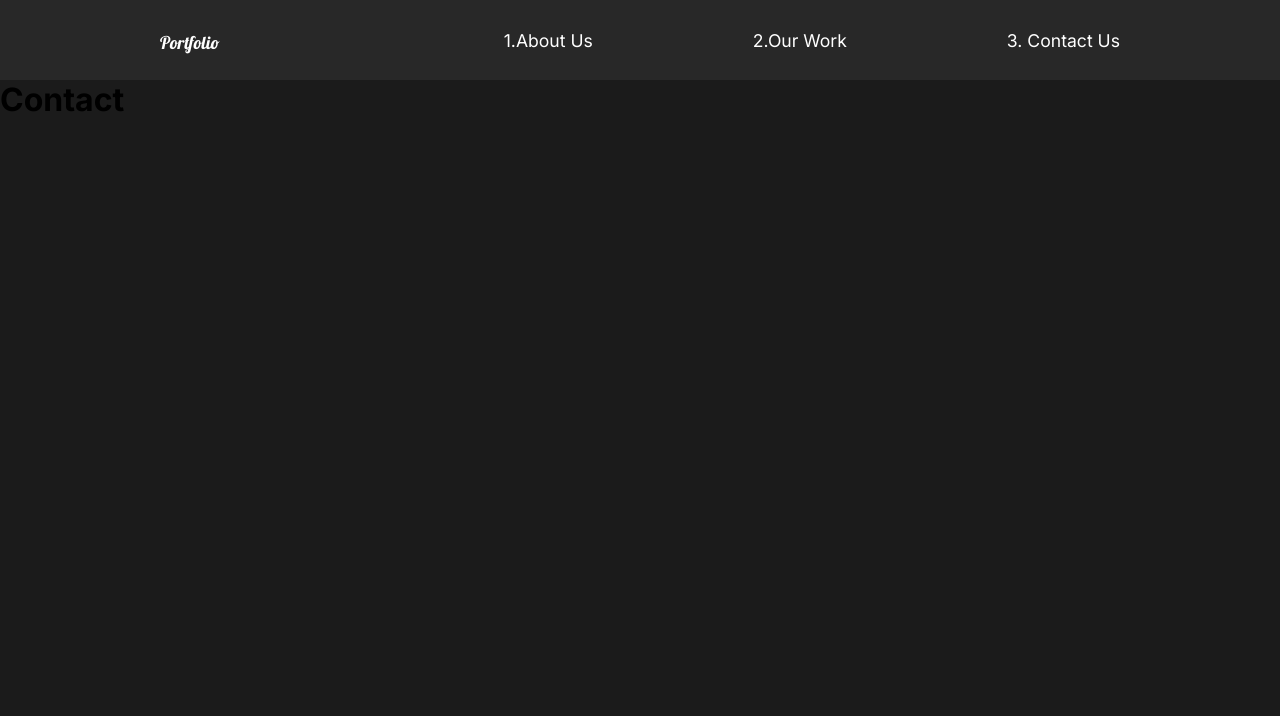
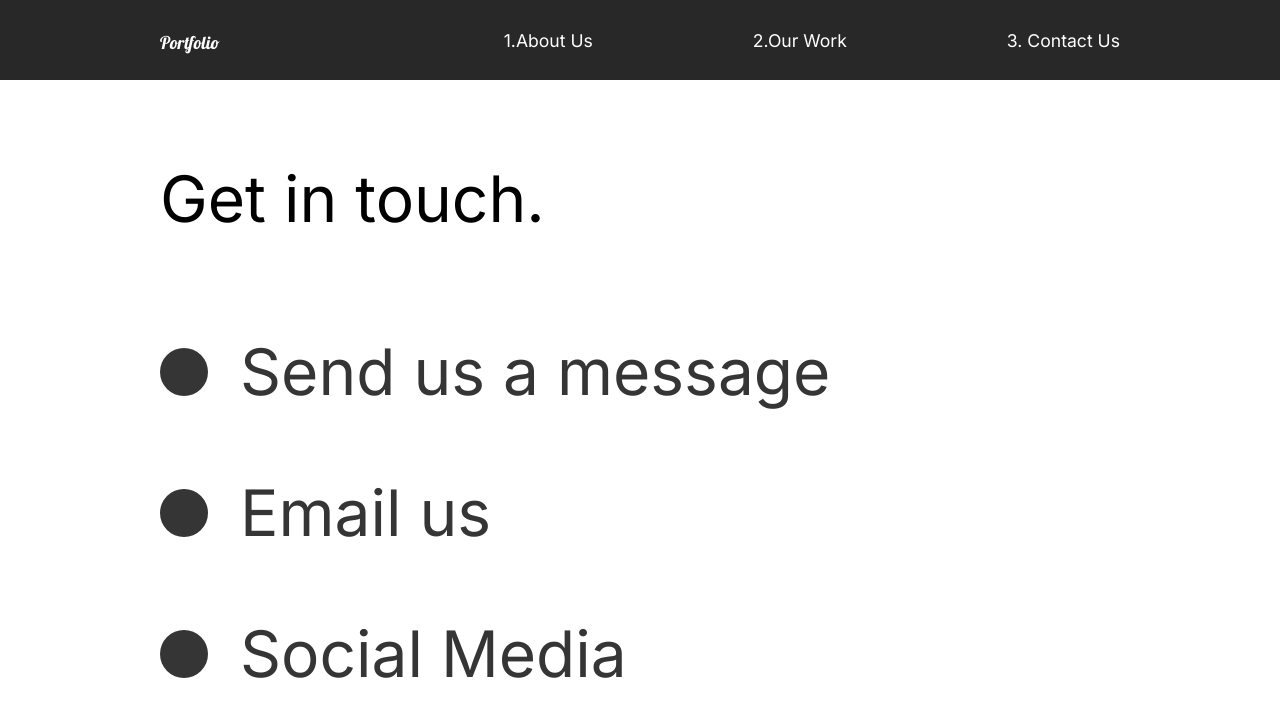
Before and after one commit to swapnil0709/React-Portfolio, a React (Create React App) app: page /contact in a window 1280 px wide. Shown: the top 716 px of the page. Built offline with nearby package versions, Linux system fonts and the light colour scheme.

Commit message:
Add contact page

```diff
--- a/src/pages/Contact.js
+++ b/src/pages/Contact.js
@@ -1,17 +1,74 @@
 import React from "react";
 import { motion } from "framer-motion";
-import { pageAnimation } from "../animation";
+import { pageAnimation, titleAnim } from "../animation";
+import styled from "styled-components";
+
 const Contact = () => {
   return (
-    <motion.div
+    <StyledContact
       variants={pageAnimation}
       initial="hidden"
       animate="show"
       exit="exit"
+      style={{ background: "#fff" }}
     >
-      <h1>Contact</h1>
-    </motion.div>
+      <StyledTitle>
+        <StyledHide>
+          <motion.h2 variants={titleAnim}>Get in touch.</motion.h2>
+        </StyledHide>
+      </StyledTitle>
+      <div>
+        <StyledHide>
+          <StyledSocial variants={titleAnim}>
+            <StyledCircle />
+            <h2>Send us a message</h2>
+          </StyledSocial>
+        </StyledHide>
+        <StyledHide>
+          <StyledSocial variants={titleAnim}>
+            <StyledCircle />
+            <h2>Email us</h2>
+          </StyledSocial>
+        </StyledHide>
+        <StyledHide>
+          <StyledSocial variants={titleAnim}>
+            <StyledCircle />
+            <h2>Social Media</h2>
+          </StyledSocial>
+        </StyledHide>
+      </div>
+    </StyledContact>
   );
 };
 
+const StyledContact = styled(motion.div)`
+  padding: 5rem 10rem;
+  color: #353535;
+  min-height: 90vh;
+`;
+
+const StyledTitle = styled.div`
+  margin-bottom: 4rem;
+  color: black;
+`;
+
+const StyledHide = styled.div`
+  overflow: hidden;
+`;
+
+const StyledCircle = styled.div`
+  border-radius: 50%;
+  width: 3rem;
+  height: 3rem;
+  background: #353535;
+`;
+
+const StyledSocial = styled(motion.div)`
+  display: flex;
+  align-items: center;
+  h2 {
+    margin: 2rem;
+  }
+`;
+
 export default Contact;
```
